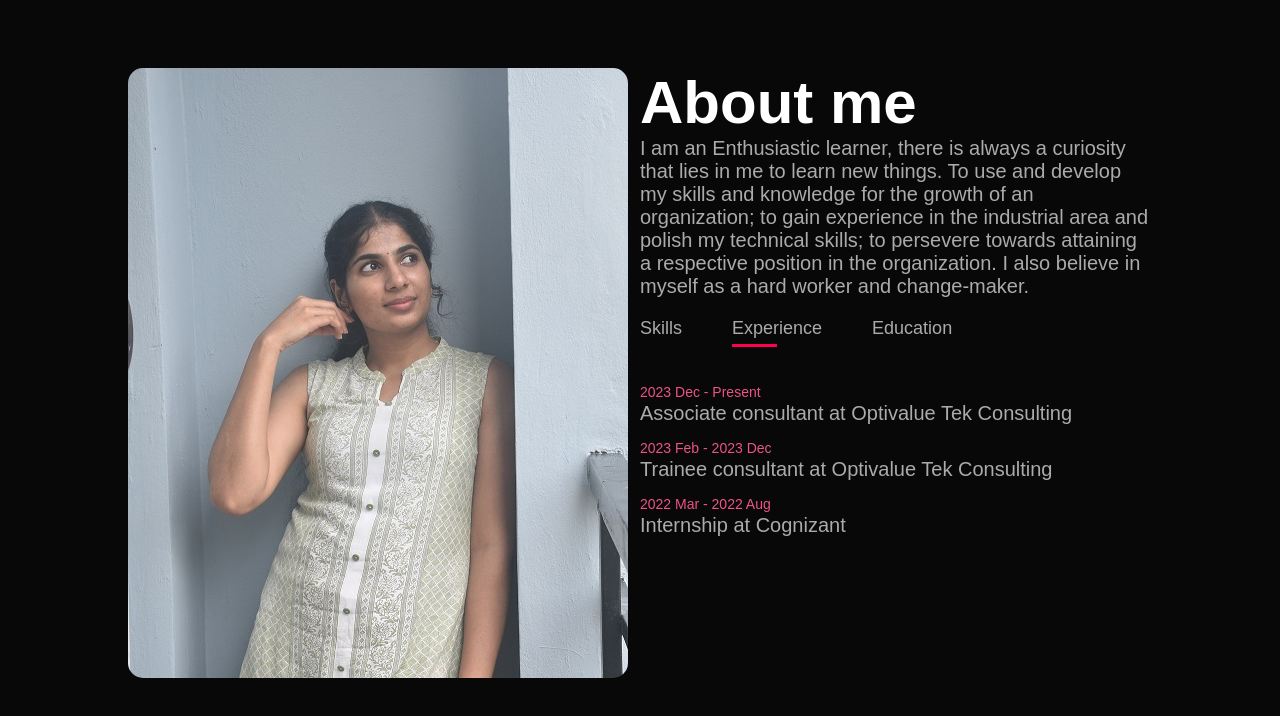
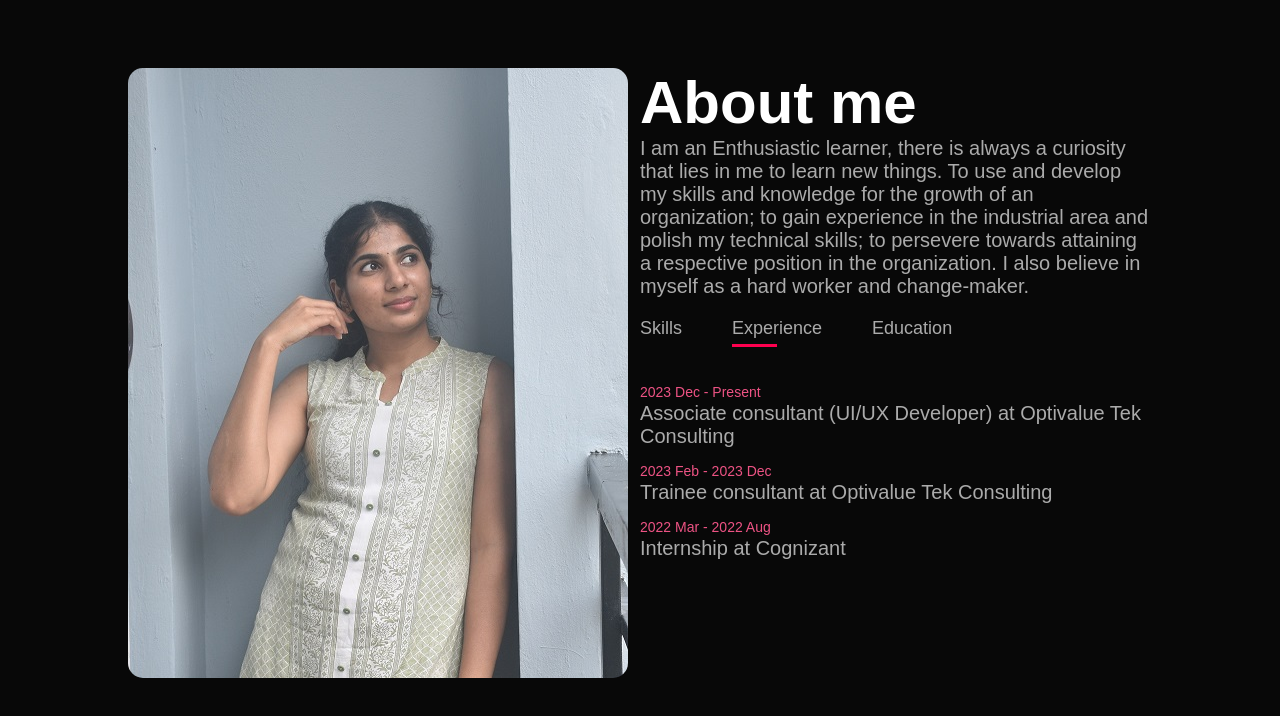
Before and after one commit to Sanjanags12/Portfolio, a plain HTML site: page index.html in a window 1280 px wide. Both pictures are taken after a click on the element "Experience". Shown: the part 822-1538 px from the top of the page. Drawn offline with Linux system fonts and the light colour scheme.

Commit message:
exp edited

```diff
--- a/index.html
+++ b/index.html
@@ -53,7 +53,7 @@
                 </div>
                 <div class="tab-contents" id="experience">
                     <ul>
-                      <li><span>2023 Dec - Present</span><br>Associate consultant at Optivalue Tek Consulting</li>
+                      <li><span>2023 Dec - Present</span><br>Associate consultant (UI/UX Developer) at Optivalue Tek Consulting</li>
                       <li><span>2023 Feb - 2023 Dec</span><br>Trainee consultant at Optivalue Tek Consulting</li>
                       <li><span>2022 Mar - 2022 Aug</span><br>Internship at Cognizant</li>
                     </ul>
```
